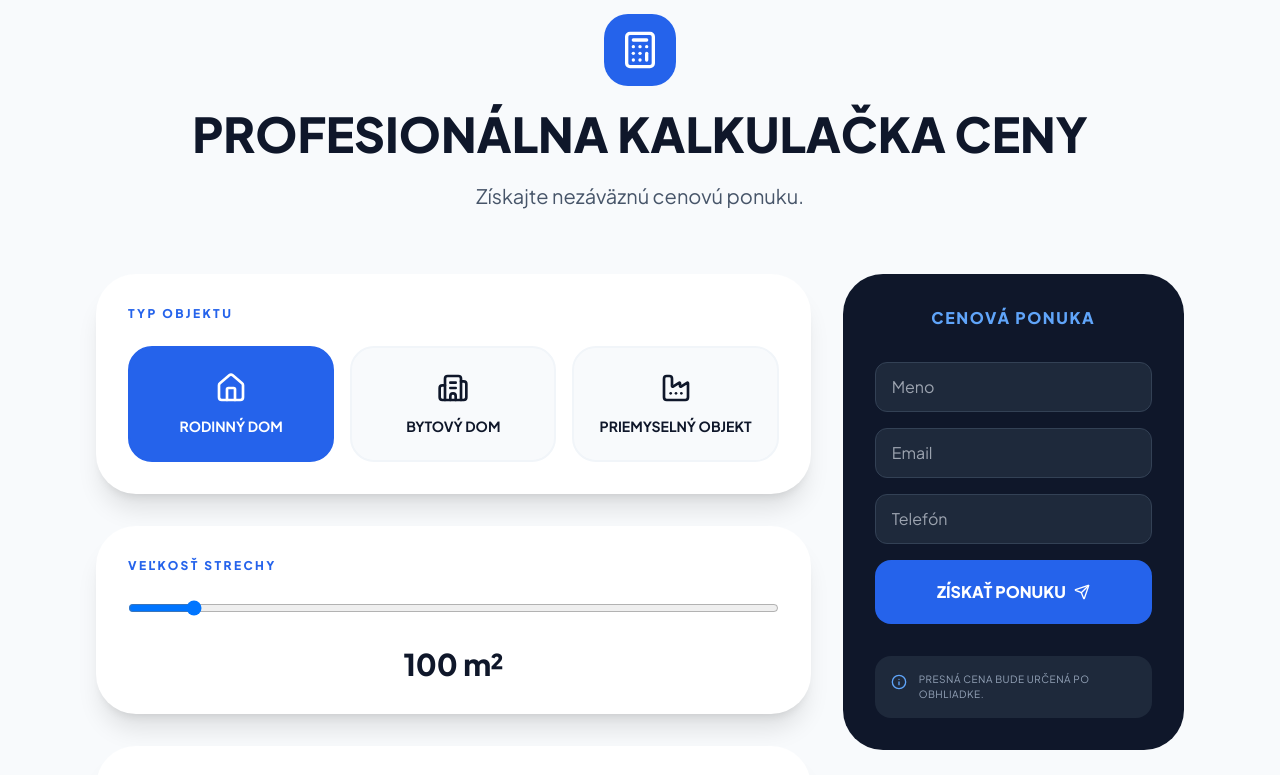
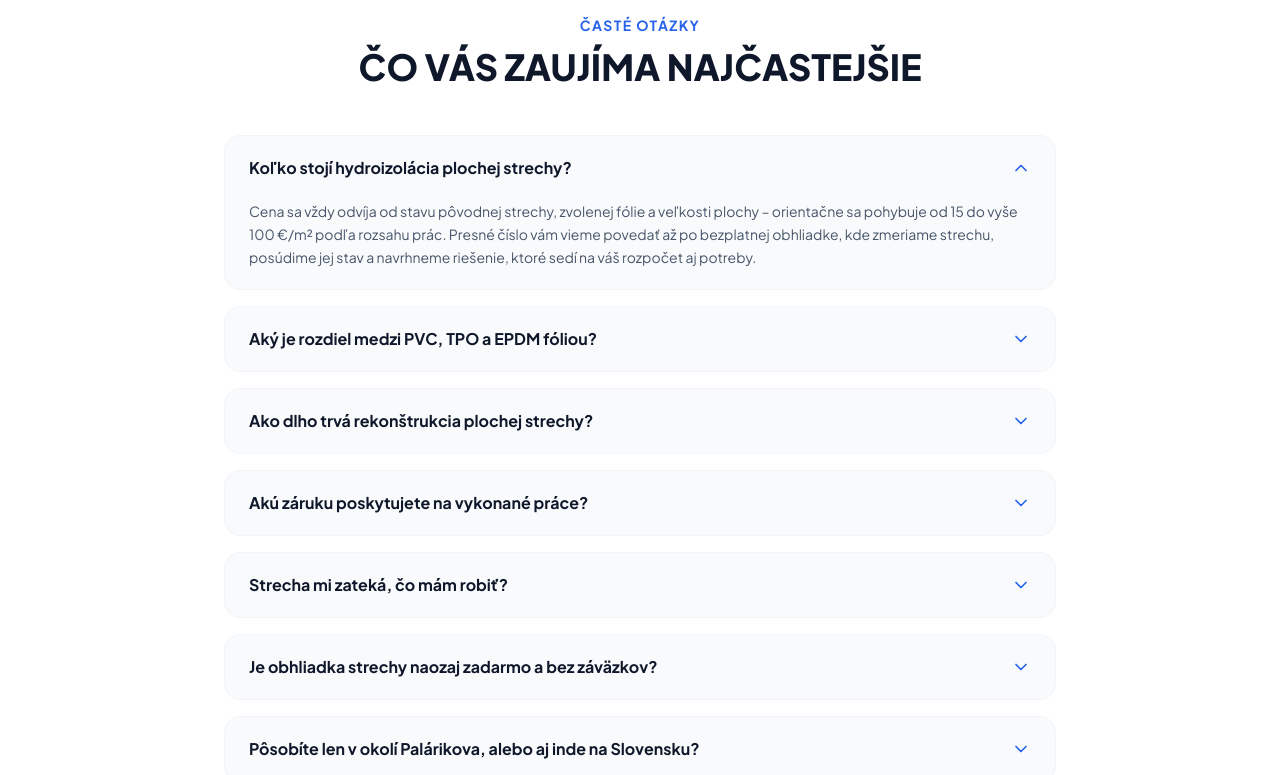
Before and after one commit to lukaskrasny55/tmshydra.com, a React (Vite) app: page / in a window 1280 px wide. Shown: the part 2480-3255 px from the top of the page. Built offline with nearby package versions, Linux system fonts and the light colour scheme.

Commit message:
Add FAQ section with SEO keywords + FAQPage schema

```diff
--- a/App.tsx
+++ b/App.tsx
@@ -5,6 +5,7 @@ import { Navbar } from './components/Navbar';
 import { Hero } from './components/Hero';
 import { FeaturedProjects } from './components/FeaturedProjects';
 import { Testimonials } from './components/Testimonials';
+import { FAQ } from './components/FAQ';
 import { Calculator } from './components/Calculator';
 import { BookingCalendar } from './components/BookingCalendar';
 import { CityLinks } from './components/CityLinks';
@@ -70,6 +71,7 @@ const HomePage: React.FC = () => (
     <Hero />
     <FeaturedProjects />
     <Testimonials />
+    <FAQ />
     <Calculator />
     <BookingCalendar />
     <CityLinks />
--- /dev/null
+++ b/components/FAQ.tsx
@@ -0,0 +1,115 @@
+import React, { useState } from 'react';
+import { Helmet } from 'react-helmet-async';
+import { ChevronDown } from 'lucide-react';
+
+const faqItems = [
+  {
+    question: 'Koľko stojí hydroizolácia plochej strechy?',
+    answer:
+      'Cena sa vždy odvíja od stavu pôvodnej strechy, zvolenej fólie a veľkosti plochy – orientačne sa pohybuje od 15 do vyše 100 €/m² podľa rozsahu prác. Presné číslo vám vieme povedať až po bezplatnej obhliadke, kde zmeriame strechu, posúdime jej stav a navrhneme riešenie, ktoré sedí na váš rozpočet aj potreby.',
+  },
+  {
+    question: 'Aký je rozdiel medzi PVC, TPO a EPDM fóliou?',
+    answer:
+      'Všetky tri patria medzi najspoľahlivejšie hydroizolačné materiály, líšia sa však životnosťou a spôsobom spracovania. PVC a TPO fólie sa zvárajú horúcim vzduchom a majú životnosť okolo 40 – 50 rokov, EPDM kaučuková fólia vydrží pri správnej montáži aj 50 až 80 rokov a je veľmi pružná. Ktorý materiál je pre vašu strechu najvhodnejší, vám radi odporučíme priamo na mieste podľa tvaru strechy, sklonu a zaťaženia.',
+  },
+  {
+    question: 'Ako dlho trvá rekonštrukcia plochej strechy?',
+    answer:
+      'Bežná rekonštrukcia rodinného domu zvyčajne zaberie 5 až 10 pracovných dní, pri rozsiahlejších prácach so zateplením alebo opravou konštrukcie počítajte s 2 až 3 týždňami. Presný termín aj dĺžku realizácie si dohodneme vopred, aby ste presne vedeli, čo očakávať a kedy bude strecha hotová.',
+  },
+  {
+    question: 'Akú záruku poskytujete na vykonané práce?',
+    answer:
+      'Na naše realizácie poskytujeme záruku až 15 rokov. Za tú dobu sme si vybudovali skúsenosti z viac ako 12 rokov praxe na Slovensku aj v zahraničí, takže viete, že strecha zostane tesná dlhodobo, nielen počas záručnej doby.',
+  },
+  {
+    question: 'Strecha mi zateká, čo mám robiť?',
+    answer:
+      'V prvom rade nás kontaktujte – v prípade havarijného stavu vieme zasiahnuť do 48 hodín a strechu provizórne zabezpečiť, aby sa škoda nezväčšovala. Následne pripravíme trvalé riešenie problému. Neodporúčame čakať, pretože vlhkosť postupne poškodzuje aj konštrukciu pod krytinou.',
+  },
+  {
+    question: 'Je obhliadka strechy naozaj zadarmo a bez záväzkov?',
+    answer:
+      'Áno. Prídeme si strechu pozrieť, zmeriame ju, poradíme a pripravíme cenovú ponuku úplne zadarmo a bez akéhokoľvek záväzku objednať si prácu. Až potom sa vy rozhodnete, či a ako budeme pokračovať.',
+  },
+  {
+    question: 'Pôsobíte len v okolí Palárikova, alebo aj inde na Slovensku?',
+    answer:
+      'Sídlime v Palárikove, no realizácie robíme po celom Slovensku – od rodinných domov až po bytové a priemyselné objekty. Máme skúsenosti aj so zákazkami v zahraničí, napríklad v Belgicku.',
+  },
+  {
+    question: 'Dá sa plochá strecha zatepliť dodatočne, bez búrania pôvodnej krytiny?',
+    answer:
+      'Vo väčšine prípadov áno – existujúca skladba sa dá dodatočne zatepliť novou vrstvou tepelnej izolácie a prekryť novou hydroizolačnou fóliou, bez nutnosti búrať pôvodnú strechu až na nosnú konštrukciu. Konkrétne riešenie ale vždy závisí od stavu a skladby vašej strechy, preto je najspoľahlivejšie posúdiť to priamo na mieste.',
+  },
+];
+
+const faqSchema = {
+  '@context': 'https://schema.org',
+  '@type': 'FAQPage',
+  mainEntity: faqItems.map((item) => ({
+    '@type': 'Question',
+    name: item.question,
+    acceptedAnswer: {
+      '@type': 'Answer',
+      text: item.answer,
+    },
+  })),
+};
+
+export const FAQ: React.FC = () => {
+  const [openIndex, setOpenIndex] = useState<number | null>(0);
+
+  return (
+    <section className="py-20 bg-white border-t border-slate-100">
+      <Helmet>
+        <script type="application/ld+json" id="faq-schema">
+          {JSON.stringify(faqSchema)}
+        </script>
+      </Helmet>
+
+      <div className="max-w-4xl mx-auto px-4 sm:px-6 lg:px-8">
+        <div className="text-center mb-12">
+          <div className="text-blue-600 text-sm font-bold uppercase tracking-widest mb-3">
+            Časté otázky
+          </div>
+          <h2 className="text-3xl md:text-4xl font-black text-slate-900 uppercase">
+            Čo vás zaujíma najčastejšie
+          </h2>
+        </div>
+
+        <div className="space-y-4">
+          {faqItems.map((item, index) => {
+            const isOpen = openIndex === index;
+            return (
+              <div
+                key={item.question}
+                className="bg-slate-50 rounded-2xl border border-slate-100 overflow-hidden"
+              >
+                <button
+                  type="button"
+                  onClick={() => setOpenIndex(isOpen ? null : index)}
+                  aria-expanded={isOpen}
+                  className="w-full flex items-center justify-between gap-4 text-left px-6 py-5"
+                >
+                  <span className="font-bold text-slate-900">{item.question}</span>
+                  <ChevronDown
+                    className={`w-5 h-5 text-blue-600 flex-shrink-0 transition-transform ${
+                      isOpen ? 'rotate-180' : ''
+                    }`}
+                  />
+                </button>
+                {isOpen && (
+                  <div className="px-6 pb-5 text-slate-600 text-sm leading-relaxed">
+                    {item.answer}
+                  </div>
+                )}
+              </div>
+            );
+          })}
+        </div>
+      </div>
+    </section>
+  );
+};
```
